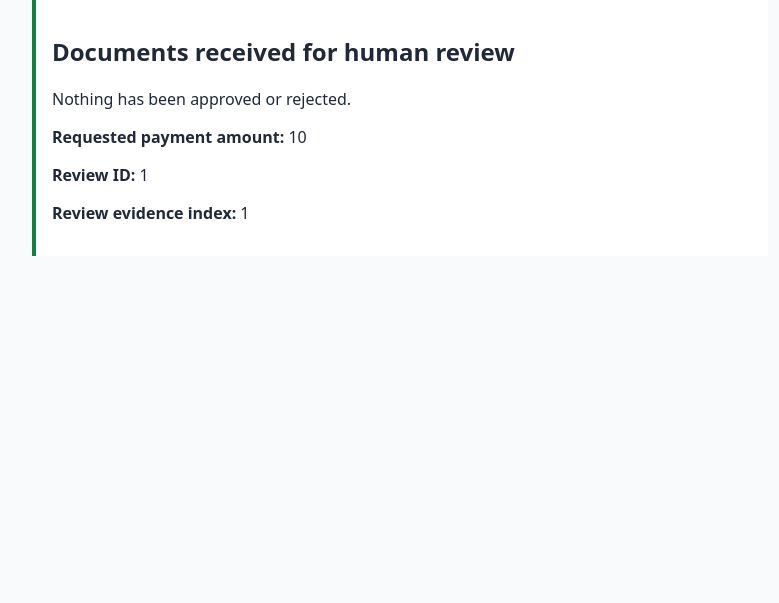
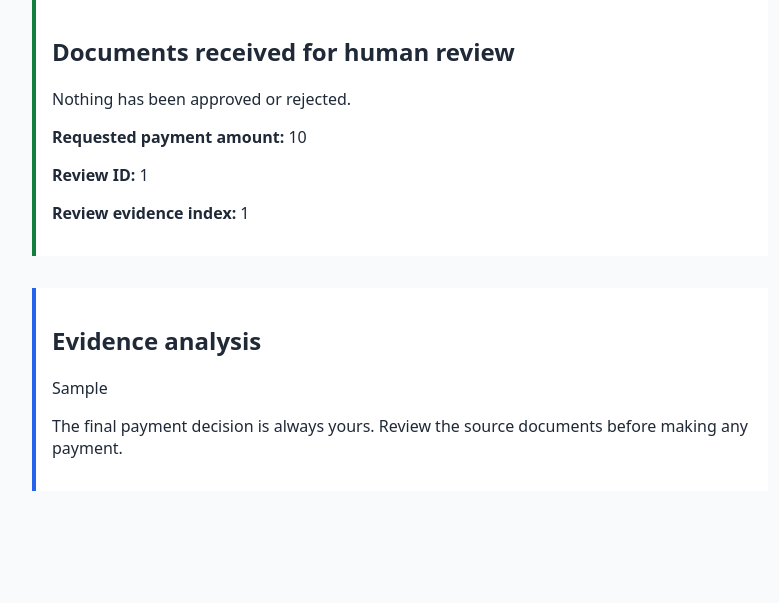
Before and after one commit to Pawani-29/AI-Decision-Gate, a Flask app: template app/templates/payment_request.html in a window 1280 px wide. Shown: the part 313-916 px from the top of the page, without its empty margins (240-1019 px from the left). Before the commit the page ends 569 px from the top, so only its background shows below. Run offline with Flask 3, Linux system fonts and the light colour scheme; the template is opened without the code that fills it: most values are stand-ins (such as "Sample title", 1, 10 or a date in 2020).

Commit message:
Add dynamic evidence analysis

```diff
--- a/app/routes/main.py
+++ b/app/routes/main.py
@@ -9,6 +9,7 @@ from app.services.foundry_documents import (
 )
 from app.services.foundry_agent import (
     CABINET_MATERIAL_QUESTION,
+    PAYMENT_REVIEW_QUESTION,
     FoundryAgentService,
     FoundryConfigurationError,
     FoundryRequestError,
@@ -52,6 +53,26 @@ def payment_request():
                     payment_amount=result.payment_amount,
                 ), 502
 
+            agent_service_factory = current_app.config.get(
+                "FOUNDRY_SERVICE_FACTORY", FoundryAgentService
+            )
+            try:
+                evidence_analysis = agent_service_factory().ask(
+                    PAYMENT_REVIEW_QUESTION,
+                    vector_store_id=ingestion_result.vector_store_id,
+                )
+            except (FoundryConfigurationError, FoundryRequestError):
+                return render_template(
+                    "payment_request.html",
+                    errors={
+                        "foundry": (
+                            "Documents were indexed, but the payment verification agent "
+                            "could not analyze the evidence. Please try again later."
+                        )
+                    },
+                    payment_amount=result.payment_amount,
+                ), 502
+
             return render_template(
                 "payment_request.html",
                 payment_amount=result.payment_amount,
@@ -59,6 +80,7 @@ def payment_request():
                 review_id=ingestion_result.review_id,
                 vector_store_id=ingestion_result.vector_store_id,
                 indexed_documents=ingestion_result.uploaded_documents,
+                evidence_analysis=evidence_analysis,
             )
 
         return render_template(
--- a/app/services/foundry_agent.py
+++ b/app/services/foundry_agent.py
@@ -11,6 +11,12 @@ from azure.identity import DefaultAzureCredential
 CABINET_MATERIAL_QUESTION = (
     "Compare the kitchen cabinet material across the BOQ, change order, "
     "and contractor invoice."
+)
+PAYMENT_REVIEW_QUESTION = (
+    "Review the contractor payment request against the original BOQ, approved "
+    "change order, and contractor invoice. Highlight matching items, changed "
+    "items, possible mismatches, missing evidence, and details requiring human "
+    "verification. Do not approve or reject the payment."
 )
 
 
--- a/app/templates/payment_request.html
+++ b/app/templates/payment_request.html
@@ -20,6 +20,14 @@
       <p><strong>Review ID:</strong> {{ review_id }}</p>
       <p><strong>Review evidence index:</strong> {{ vector_store_id }}</p>
     </section>
+
+    {% if evidence_analysis %}
+      <section aria-labelledby="evidence-analysis-heading">
+        <h2 id="evidence-analysis-heading">Evidence analysis</h2>
+        <p class="agent-response">{{ evidence_analysis }}</p>
+        <p>The final payment decision is always yours. Review the source documents before making any payment.</p>
+      </section>
+    {% endif %}
   {% else %}
     {% if errors and errors.foundry %}<p class="error">{{ errors.foundry }}</p>{% endif %}
     <form method="post" enctype="multipart/form-data" novalidate>
```
Also changed, not shown: tests/test_app.py (+89 -2 lines), tests/test_foundry_agent.py (+6 -0 lines), README.md.
